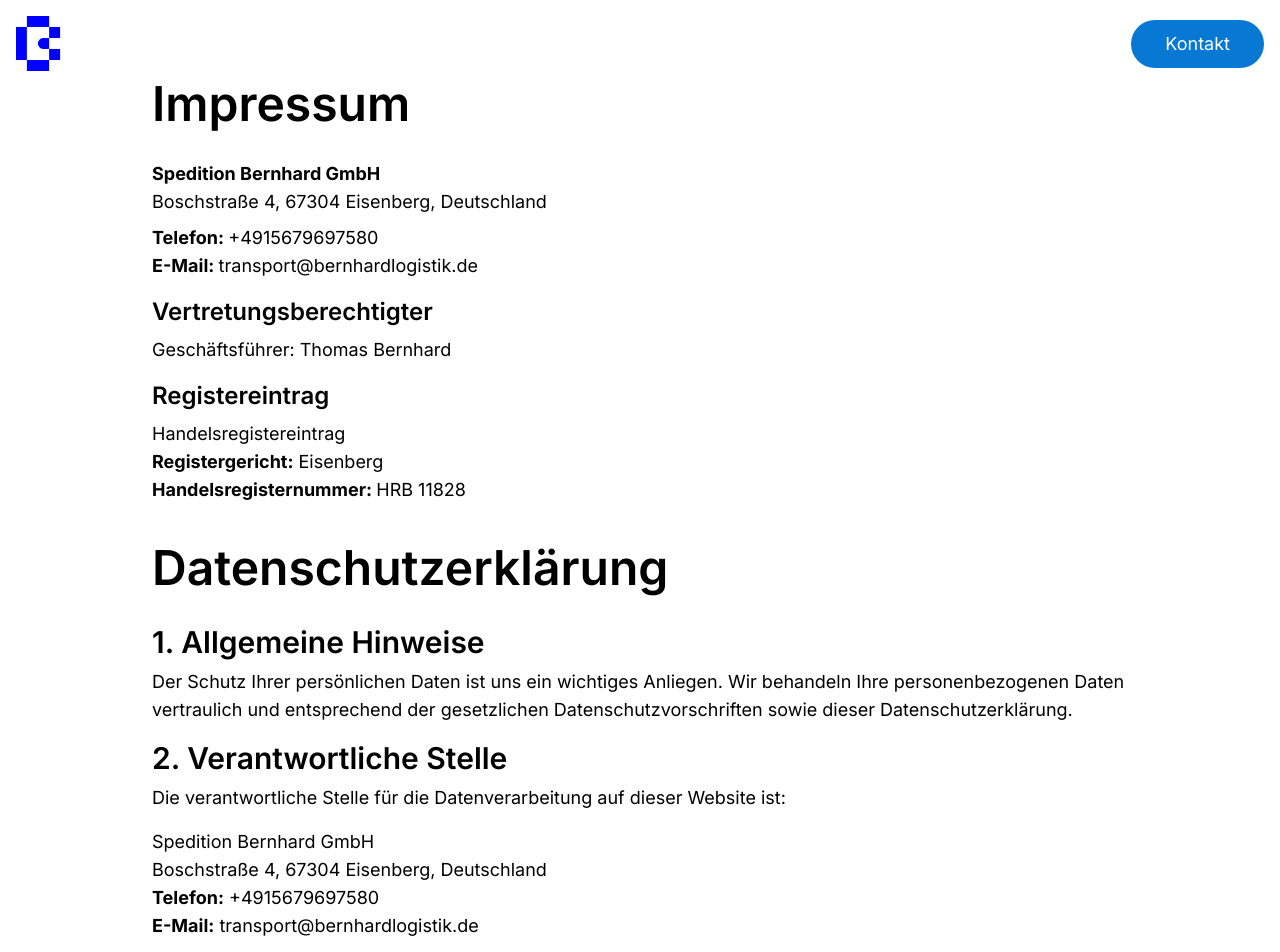
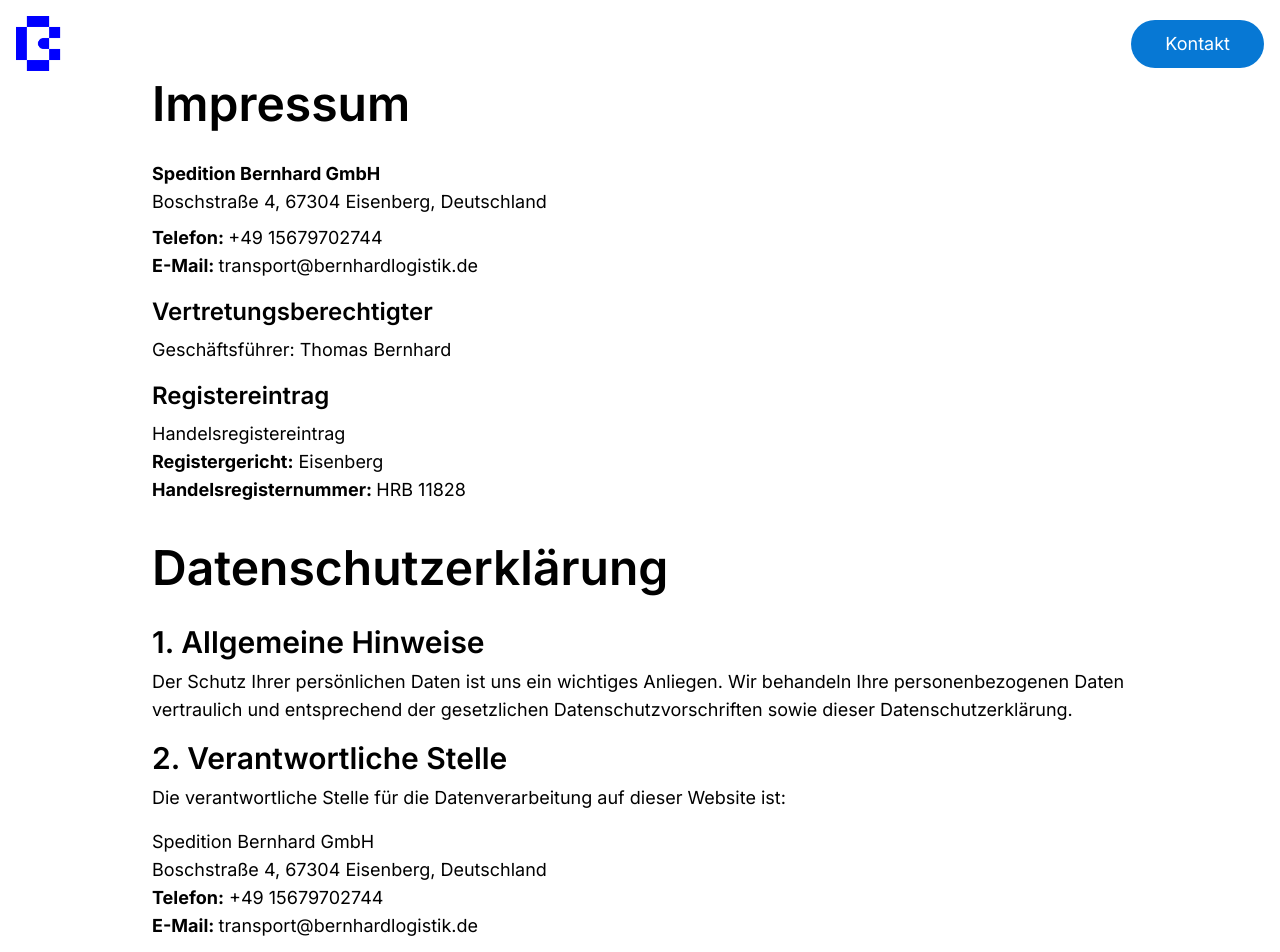
Before and after one commit to Mdsakib999/Logistics-development-2, a React (Vite) app: page /impressumDatenschutz in a window 1280 px wide. Shown: the top 952 px of the page. Built offline with nearby package versions, Linux system fonts and the light colour scheme.

Commit message:
number change

```diff
--- a/src/components/Home/Support.jsx
+++ b/src/components/Home/Support.jsx
@@ -17,7 +17,7 @@
     title: "Telefonsupport rund um die Uhr",
     description:
       "Direkter Kontakt zu unserem Expertenteam – rund um die Uhr erreichbar.",
-    contact: "+4915679697580",
+    contact: "+49 15679702744",
     availability: "Always Available",
     color: "from-blue-500 to-blue-600",
     bgPattern: "bg-gradient-to-br from-blue-50 to-blue-100",
@@ -126,7 +126,7 @@
             <button className="mt-6 group bg-white border-2 border-[#0778D4] text-[#0778D4] px-8 py-3 rounded-2xl font-bold hover:bg-[#0778D4] hover:text-white transition-all duration-300 transform hover:scale-105">
               <div className="flex items-center">
                 <Phone className="w-5 h-5 mr-2 group-hover:animate-pulse" />
-                Call Now: +4915679697580
+                Call Now: +49 15679702744
               </div>
             </button>
           </div>
--- a/src/components/Shared/Footer.jsx
+++ b/src/components/Shared/Footer.jsx
@@ -42,20 +42,17 @@
                 <img src={logoWhite} className="max-w-[220px]" alt="" />
               </div>
               <p className="text-gray-300 text-sm lg:text-base mb-6">
-                Spedition Bernhard GmbH Ihr zuverlässiger Logistikpartner für schnelle, zuverlässige und sichere Lieferlösungen weltweit.
+                Spedition Bernhard GmbH Ihr zuverlässiger Logistikpartner für
+                schnelle, zuverlässige und sichere Lieferlösungen weltweit.
                 <div className="mt-2 flex items-center justify-center lg:justify-start gap-2">
                   <div className="flex space-x-1">
                     <div className="w-2 h-2 bg-blue-400 rounded-full animate-pulse"></div>
                     <div className="w-2 h-2 bg-purple-400 rounded-full animate-pulse delay-150"></div>
                     <div className="w-2 h-2 bg-blue-400 rounded-full animate-pulse delay-300"></div>
                   </div>
-
                 </div>
               </p>
-
             </div>
-
-
           </div>
 
           {/* Quick Links with Enhanced Styling */}
@@ -72,7 +69,10 @@
                 { name: "Über uns", path: "/about" },
                 { name: "Dienstleistungen", path: "/service" },
                 { name: "Kontakt", path: "/contact" },
-                { name: "Impressum & Datenschutz", path: "/impressumDatenschutz" },
+                {
+                  name: "Impressum & Datenschutz",
+                  path: "/impressumDatenschutz",
+                },
               ].map((link, index) => (
                 <li key={index} className="">
                   <NavLink
@@ -106,10 +106,7 @@
                 { name: "Weltweiter Versand", icon: FaGlobe },
                 { name: "Rund-um-die-Uhr Unterstützung", icon: FaClock },
               ].map((service, index) => (
-      <li
-        key={index}
-        className="flex items-center gap-3 group"
-      >
+                <li key={index} className="flex items-center gap-3 group">
                   <service.icon
                     className="text-blue-400 group-hover:scale-110 transition-transform"
                     size={16}
@@ -121,7 +118,6 @@
               ))}
             </ul>
           </div>
-
 
           {/* Social Media with Enhanced Design */}
           <div className="flex flex-col items-start">
@@ -146,7 +142,9 @@
                   <FaPhone size={18} className="text-blue-400" />
                 </div>
                 <span className="text-gray-300 text-sm lg:text-base">
-                  +4915679697580
+                  <a href="tel:+4915679702744" className="">
+                    +49 15679702744
+                  </a>
                 </span>
               </div>
 
@@ -155,7 +153,9 @@
                   <FaEnvelope size={18} className="text-blue-400" />
                 </div>
                 <span className="text-gray-300 text-sm lg:text-base">
+                  <a href="mailto:transport@bernhardlogistik.de" className="">
                     transport@bernhardlogistik.de
+                  </a>
                 </span>
               </div>
             </div>
@@ -190,7 +190,6 @@
                 </div>
               ))}
             </div> */}
-
           </div>
         </div>
 
--- a/src/components/contact/InfoSection.jsx
+++ b/src/components/contact/InfoSection.jsx
@@ -49,7 +49,7 @@
           </div>
           <h3 className="font-semibold text-gray-800 mb-2">Rufen Sie uns an</h3>
           <p className="text-sm sm:text-base text-blue-400 font-medium">
-            +4915679697580
+            +49 15679702744
           </p>
         </div>
       </div>
--- a/src/pages/ImpressumDatenschutz.jsx
+++ b/src/pages/ImpressumDatenschutz.jsx
@@ -2,9 +2,11 @@
 import React, { useEffect } from "react";
 
 const ImpressumDatenschutz = () => {
+
 	useEffect(() => {
 		window.scrollTo({ top: 0, behavior: "smooth" });
 	}, []);
+
 	return (
 		<div className="p-6 md:max-w-5xl mx-auto pt-20">
 			{/* Impressum Section */}
@@ -21,11 +23,15 @@
 				</p>
 				<p className="mb-2 text-base sm:text-lg">
 					<strong>Telefon: </strong>{" "}
-					<a href="tel:+4915679697580" className="">
-						+4915679697580
+					<a href="tel:+4915679702744" className="">
+						+49 15679702744
 					</a>
 					<br />
-					<strong>E-Mail: </strong> transport@bernhardlogistik.de
+					<strong>E-Mail: </strong>
+					<a href="mailto:transport@bernhardlogistik.de" className="">
+						transport@bernhardlogistik.de
+					</a>
+
 				</p>
 				<h2 className="text-lg sm:text-xl md:text-2xl font-semibold mt-4 mb-2">
 					Vertretungsberechtigter
@@ -75,11 +81,14 @@
 					Boschstraße 4, 67304 Eisenberg, Deutschland
 					<br />
 					<strong>Telefon:</strong>{" "}
-					<a href="tel:+4915679697580" className="">
-						+4915679697580
+					<a href="tel:+4915679702744" className="">
+						+49 15679702744
 					</a>
 					<br />
-					<strong>E-Mail:</strong> transport@bernhardlogistik.de
+					<strong>E-Mail: </strong>
+					<a href="mailto:transport@bernhardlogistik.de" className="">
+						transport@bernhardlogistik.de
+					</a>
 					<br />
 				</p>
 				<h2 className="text-2xl sm:text-3xl md:text-3xl font-semibold mt-4 mb-2">
```
Also changed, not shown: 1 other file (tests, documents, lock files or other folders). Lines whose indentation alone changed are shown as unchanged.
